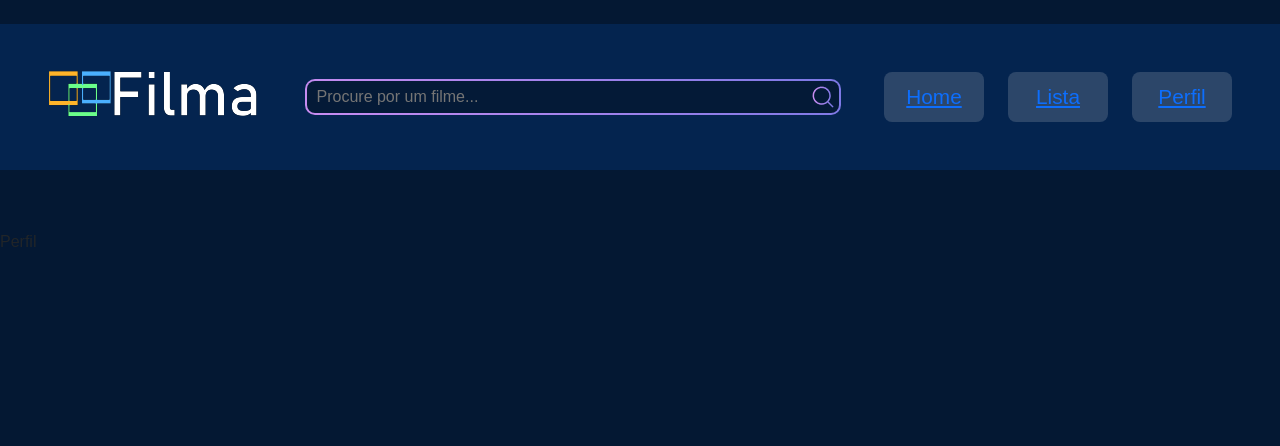
After one commit to felipesergiob/Filma, a Django app: page /perfil/ in a window 1280 px wide. The commit adds this page. Shown: the top 446 px of the page. Run offline with Django 4.2, Linux system fonts and the light colour scheme.

Commit message:
nav bar header

```diff
--- a/galeria/urls.py
+++ b/galeria/urls.py
@@ -1,5 +1,5 @@
 from django.urls import path
-from galeria.views import index, imagem, login, cadastro, post, submit_login
+from galeria.views import index, imagem, login, cadastro, post, submit_login, perfil, lista
 
 urlpatterns = [
     path('', index, name='index'),
@@ -8,4 +8,6 @@ urlpatterns = [
     path('cadastro/', cadastro, name='cadastro'),
     path('post/', post, name='post'),
     path('login/login.html', submit_login),
+    path('perfil/', perfil, name='perfil'),
+    path('lista/', lista, name='lista'),
 ]
--- a/galeria/views.py
+++ b/galeria/views.py
@@ -49,3 +49,11 @@ def post(request):
     form = GaleriaForms()
     contexto = {'form':form}
     return render(request, 'galeria/post.html', contexto)
+
+
+def lista(request):
+    return render(request, 'galeria/lista.html')
+
+
+def perfil(request):
+    return render(request, 'galeria/perfil.html')
--- /dev/null
+++ b/templates/galeria/lista.html
@@ -0,0 +1,5 @@
+{% extends 'galeria/base.html' %}
+{% load static %}
+{% block content %}
+<h1>Lista</h1>
+{% endblock %}
--- a/templates/galeria/partials/_menu.html
+++ b/templates/galeria/partials/_menu.html
@@ -9,12 +9,12 @@
             </div>
         </div>
         <section class="tags">
-            <ul class="tags__lista">
-                <li class="tags__tag">Home</li>
-                <li class="tags__tag">Lista</li>
+            <nav class="tags__lista">
+                <a class="tags__tag" href="{% url 'index' %}">Home</a>
+                <a class="tags__tag" href="{% url 'lista' %}">Lista</a>
                 {% comment %} <li class="tags__tag">Amigos</li> {% endcomment %}
-                <li class="tags__tag">Perfil</li>
-            </ul>
+                <a class="tags__tag" href="{% url 'perfil' %}">Perfil</a>
+            </nav>
         </section>
     </header>
     <main class="principal">
--- /dev/null
+++ b/templates/galeria/perfil.html
@@ -0,0 +1,5 @@
+{% extends 'galeria/base.html' %}
+{% load static %}
+{% block content %}
+<h1>Perfil</h1>
+{% endblock %}
```
